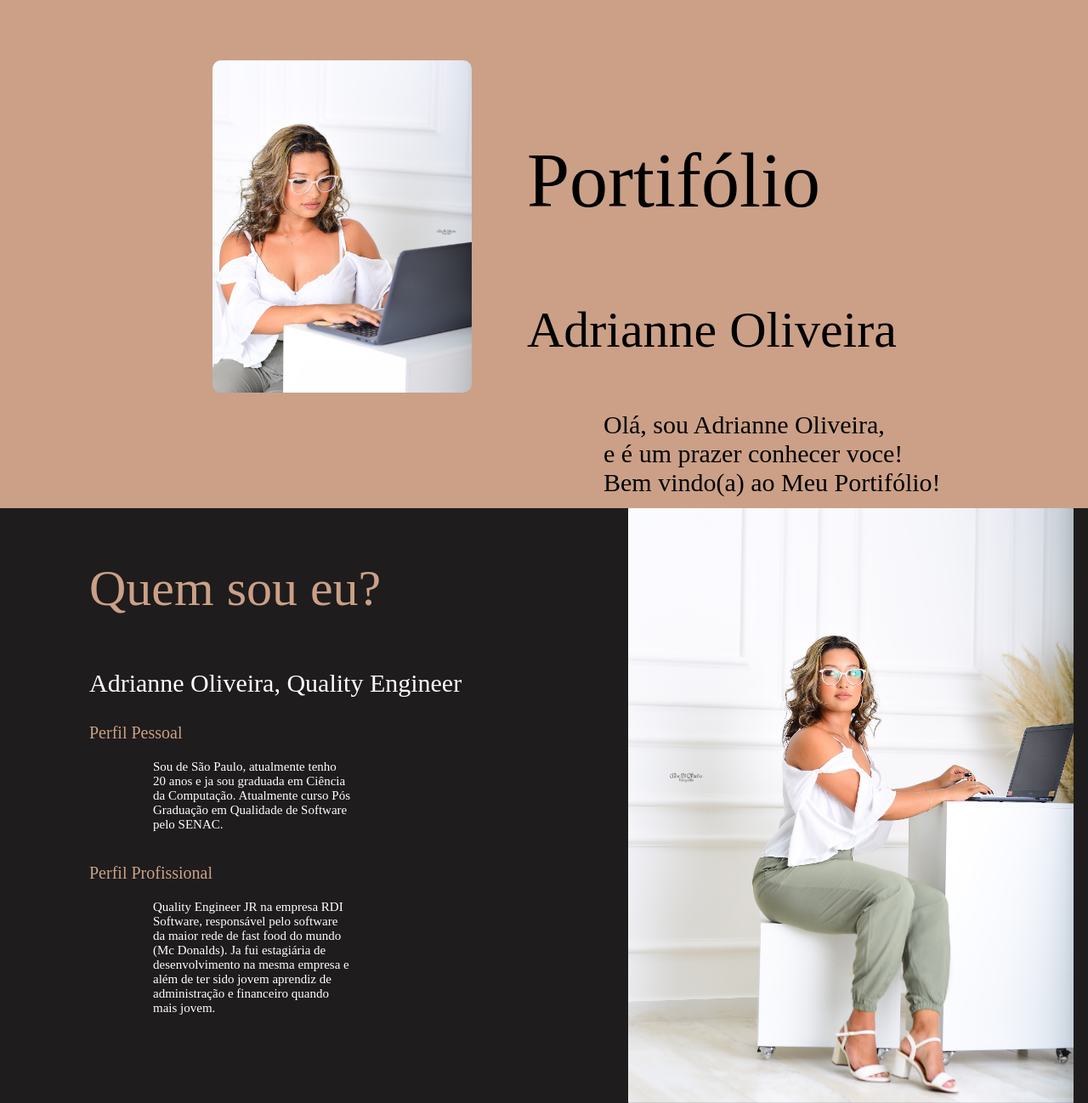
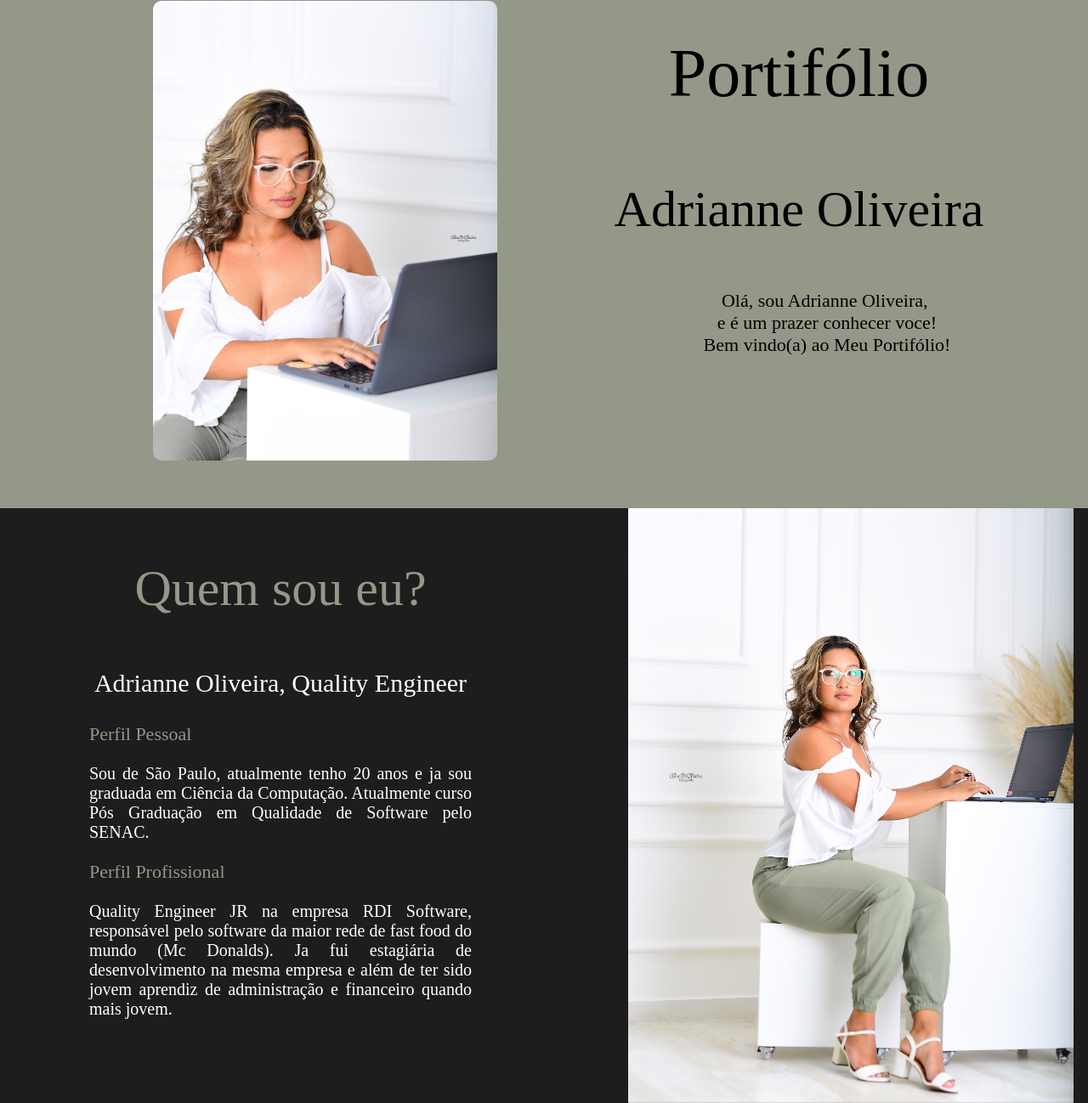
Before and after one commit to adriisoliveira/adriisoliveira.github.io, a plain HTML site: page index.html in a window 1280 px wide. Shown: the part 127-1425 px from the top of the page at 85% size. Drawn offline with Linux system fonts and the light colour scheme.

Commit message:
New Adjustments

```diff
--- a/CSS/main.css
+++ b/CSS/main.css
@@ -4,9 +4,13 @@ body{
 }
 
 .topnav {
-  background-color: #CBA087;
+  background-color: #939888;
   overflow: hidden;
-
+  /* position: fixed;
+  right: 0;
+  top: 50%;
+  width: 8em;
+  margin-top: -2.5em; */
 }
 
 /* Style the links inside the navigation bar */
@@ -22,12 +26,12 @@ body{
 }
 
 .topnav a:hover {
-  background-color: #aa7759;
+  background-color: #696d5f;
   color: black;
 }
 
 .topnav a.active {
-  background-color: #aa7759;
+  background-color: #696d5f;
   color: white;
 }
 
@@ -35,7 +39,7 @@ body{
   display: none;
 }
 
-@media screen and (max-width: 600px) {
+/* @media screen and (max-width: 600px) {
   .topnav a:not(:first-child) {display: none;}
   .topnav a.icon {
     float: right;
@@ -55,40 +59,40 @@ body{
     display: block;
     text-align: left;
   }
-}
+} */
 
 .titleHome{
     font-family: mahalika;
-    font-size: 90px;
+    font-size: 80px;
+    text-align: center;
 }
 
 .subtitleHome{
     font-family: mahalika;
     font-size: 60px;
-
+    padding: 0px;
+    text-align: center;
 }
 
 .textHome{
     font-family: assistant-regular;
-    font-size: 30px;
-    margin-top: 1px;
-
+    font-size: 22px;
+    text-align: center;
 }
 
 .imgHome{
-    width: 305px;
-    height: 391px;
+    width: 405px;
     border-radius: 10px;
     position: absolute;
-    top: 150px;
-    left: 250px;
+    top: 80px;
+    left: 180px;
 }
 
 .divHome{
     position: absolute;
     height: 680px;
     width: 100%;
-    background-color: #CBA087;
+    background-color: #939888;
 }
 
 .divImg{
@@ -100,7 +104,7 @@ body{
     width: 50%;
     float: right;
     position: absolute;
-    top: 150px;
+    top: 40px;
     right: 20px;
 }
 
@@ -123,26 +127,32 @@ body{
   .titleAbout{
     font-family: mahalika;
     font-size: 60px;
-    color: #CBA087;
+    color: #939888;
     padding: 0;
+    text-align: center;
   }
 
   .subtitleAbout{
     font-family: mahalika;
     font-size: 30px;
     color: #FFFFFF;
+    text-align: center;
   }
 
   .titleTextAbout{
     font-family: mahalika;
-    font-size: 20px;
-    color: #CBA087;
+    font-size: 22px;
+    color: #939888;
+    text-align: left;
   }
 
   .textAbout{
     font-family: mahalika;
-    font-size: 15px;
+    font-size: 20px;
     color: #FFFFFF;
+    text-align: justify;
+    width: 450px;
+
   }
 
 
@@ -165,7 +175,7 @@ body{
     width: 100%;
     top: 1425px;
     position: absolute;
-    background-color: #CBA087;
+    background-color: #939888;
   }
 
   .tituloCE{
@@ -189,7 +199,7 @@ body{
 
   .imgCE{
     width: 65%;
-    margin-top: 80px;
+    margin-top: 30px;
     position: absolute;
     left: 200px;
   }
@@ -225,7 +235,7 @@ body{
 
   .imgCP {
     width: 65%;
-    margin-top: 80px;
+    margin-top: 20px;
     position: absolute;
     left: 200px;
   }
@@ -236,7 +246,7 @@ body{
     width: 100%;
     top: 2790px;
     position: absolute;
-    background-color: #CBA087;
+    background-color: #939888;
   }
 
   .divContato{
@@ -252,7 +262,7 @@ body{
     font-size: 80px;
     color: #FFFFFF;
     padding: 0;
-    margin-left: 250px;
+    margin-left: 270px;
     margin-top: 130px;
   }
 
@@ -284,7 +294,7 @@ body{
   }
 
   .textContact{
-    color: #aa7759;
+    color: #696d5f;
     font-size: 20px;
     font-family: mahalika;
     text-align: center;
--- a/index.html
+++ b/index.html
@@ -16,9 +16,6 @@
             <a href="#formacao">Formação</a>
             <a href="#sobre">Sobre</a>
             <a href="#inicio" class="active">Inicio</a>
-            <a href="javascript:void(0);" class="icon" onclick="myFunction()">
-              <i class="fa fa-bars"></i>
-            </a>
           </div>
     </nav>
 
@@ -44,17 +41,15 @@
             <p class="subtitleAbout">Adrianne Oliveira, Quality Engineer</p>
             <div>
                 <p class="titleTextAbout">Perfil Pessoal</p>
-                <pre class="textAbout">
-                    Sou de São Paulo, atualmente tenho
+                <p class="textAbout" >Sou de São Paulo, atualmente tenho
                     20 anos e ja sou graduada em Ciência
                     da Computação. Atualmente curso Pós
                     Graduação em Qualidade de Software
-                    pelo SENAC.
-                </pre>
+                    pelo SENAC.</p>
             </div>
             <div>
                 <p class="titleTextAbout">Perfil Profissional</p>
-                <pre class="textAbout">
+                <p class="textAbout" >
                     Quality Engineer JR na empresa RDI
                     Software, responsável pelo software
                     da maior rede de fast food do mundo
@@ -63,7 +58,8 @@
                     além de ter sido jovem aprendiz de
                     administração e financeiro quando
                     mais jovem.
-                </pre>
+                </p>
+
             </div>
 
         </div>
```
Also changed, not shown: Img/ce.jpg, Img/cp.jpg.
